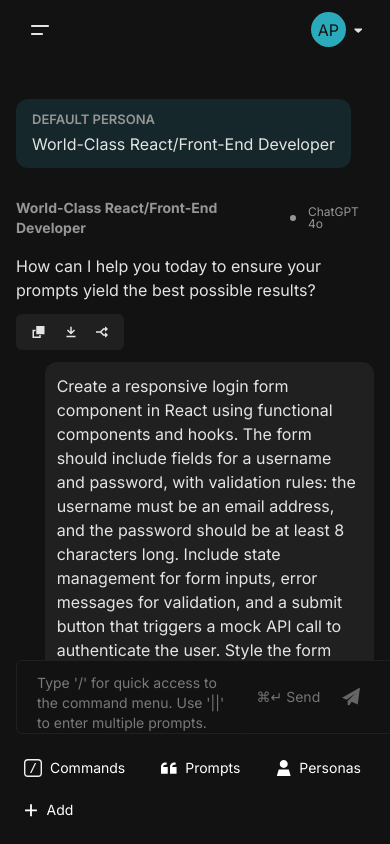
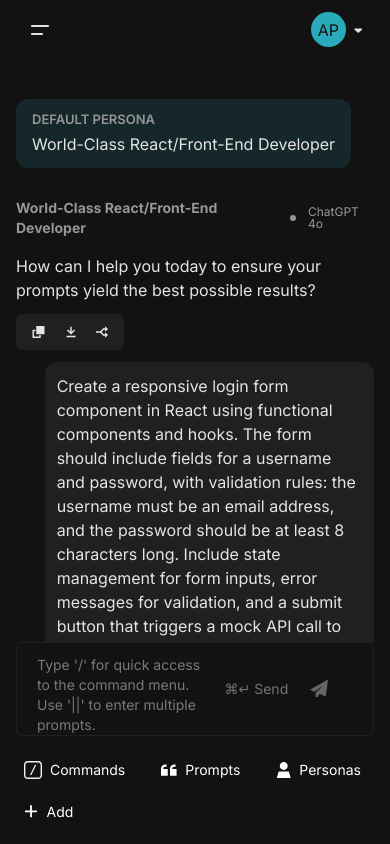
Before and after one commit to victory-a/unic_assessment, a Next.js app: page / in a window 390 px wide. Built offline with nearby package versions, Linux system fonts and the light colour scheme.

Commit message:
feat: chatbox positing and page meta tags

```diff
--- a/src/components/Layout/AppLayout.tsx
+++ b/src/components/Layout/AppLayout.tsx
@@ -6,6 +6,7 @@ import SideBar from './SideBar';
 import Header from './Header';
 import useWindowSize from '@/hooks/useWindowSize';
 import MobileSidebar from './MobileSidebar';
+import Head from 'next/head';
 
 const inter = Inter({
   subsets: ['latin'],
@@ -23,6 +24,11 @@ const AppLayout = (props: PropsWithChildren) => {
   }, [width]);
 
   return (
+    <>
+      <Head>
+        <title>UNIC Assessment</title>
+        <meta name='description' content='UNIC Frontend Assessment Victory Asokomeh' />
+      </Head>
       <div
         className={clsMerge(
           inter.className,
@@ -34,11 +40,12 @@ const AppLayout = (props: PropsWithChildren) => {
 
         <div className='w-full px-4'>
           <Header onOpen={() => setDisplayMobileSidebar(true)} />
-        <div className='no-scrollbar chat-body-h relative mx-auto flex w-full max-w-full flex-col overflow-x-scroll pb-4 lg:max-w-[60rem]'>
+          <div className='no-scrollbar chat-body-h relative mx-auto flex w-full max-w-full flex-col overflow-x-scroll lg:max-w-[60rem]'>
             {props.children}
           </div>
         </div>
       </div>
+    </>
   );
 };
 
--- a/src/pages/_app.tsx
+++ b/src/pages/_app.tsx
@@ -1,5 +1,6 @@
-import "@/styles/globals.css";
-import type { AppProps } from "next/app";
+import '@/styles/globals.css';
+import { Metadata, Viewport } from 'next';
+import type { AppProps } from 'next/app';
 
 export default function App({ Component, pageProps }: AppProps) {
   return <Component {...pageProps} />;
--- a/src/pages/_document.tsx
+++ b/src/pages/_document.tsx
@@ -1,11 +1,13 @@
-import { Html, Head, Main, NextScript } from "next/document";
-
+import { Html, Head, Main, NextScript } from 'next/document';
 
 export default function Document() {
   return (
-    <Html lang="en">
-      <Head />
-      <body >
+    <Html lang='en'>
+      <Head>
+        <title>UNIC Assessment</title>
+        <meta name='description' content='UNIC Frontend Assessment Victory Asokomeh' />
+      </Head>
+      <body>
         <Main />
         <NextScript />
       </body>
--- a/src/pages/index.tsx
+++ b/src/pages/index.tsx
@@ -6,6 +6,18 @@ import ChatResponse from '@/components/Layout/ChatResponse';
 import PersonaDisplay from '@/components/PersonaDisplay';
 import useDisclosure from '@/hooks/useDisclosure';
 import CommandsModal from '@/components/CommandsModal';
+import { Metadata, Viewport } from 'next';
+
+export const metadata: Metadata = {
+  title: `UNIC Assessment`,
+  description: `UNIC LLM Assessment Victory Asokomeh`,
+};
+
+export const viewport: Viewport = {
+  width: 'device-width',
+  initialScale: 1,
+  maximumScale: 1,
+};
 
 export default function Home() {
   const {
@@ -19,7 +31,7 @@ export default function Home() {
       {isCommandsModalOpen ? <CommandsModal isOpen={isCommandsModalOpen} onClose={onCloseCommandsModal} /> : null}
 
       <AppLayout>
-        <div className='pb-[12.5rem] pt-10 sm:pb-[10rem] md:pt-48'>
+        <div className='pb-7 pt-10 md:pt-48'>
           <PersonaDisplay />
           {/* chat content goes here */}
           <div>
@@ -29,7 +41,7 @@ export default function Home() {
 
           {/* chat content goes here */}
         </div>
-        <div className='fixed bottom-0 w-full bg-background lg:max-w-[60rem]'>
+        <div className='sticky bottom-0 w-full bg-background lg:max-w-[60rem]'>
           <ChatInput onToggleCommandsModal={onToggleCommandsModal} />
         </div>
       </AppLayout>
```
Lines whose indentation alone changed are shown as unchanged.
